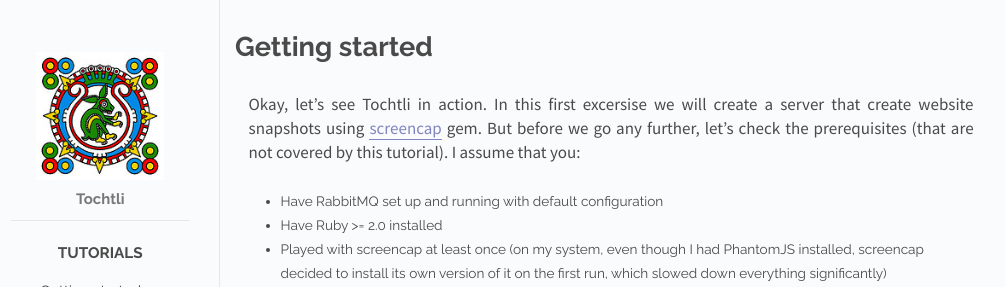
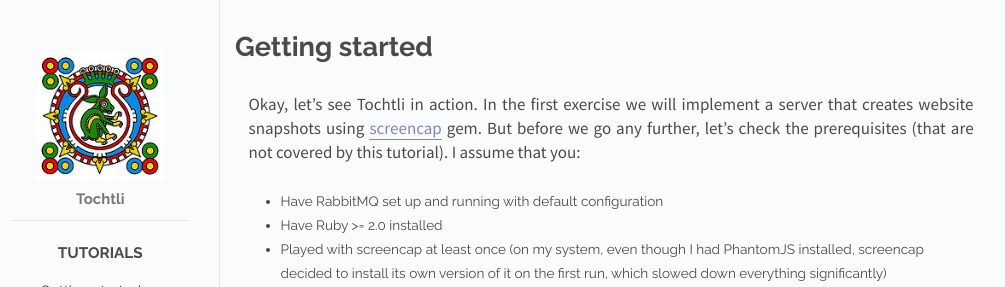
Before and after one commit to PuzzleFlow/tochtli, a Jekyll site: the page built from tutorials/getting-started.md, in a window 1280 px wide. Shown: the top 287 px of the page, without its empty margins (139-1144 px from the left). Built offline with Jekyll 4.4.1, drawn with Linux system fonts in a browser that asks for light colours; Markdown is read by kramdown in place of the engine named in the settings.

Commit message:
1st tutorial corrections

```diff
--- a/tutorials/getting-started.md
+++ b/tutorials/getting-started.md
@@ -5,7 +5,7 @@ title: Getting started
 
 # Getting started
 
-Okay, let's see Tochtli in action. In this first excersise we will create a server that create website snapshots using [screencap](https://github.com/maxwell/screencap) gem. But before we go any further, let's check the prerequisites (that are not covered by this tutorial). I assume that you:
+Okay, let's see Tochtli in action. In the first exercise we will implement a server that creates website snapshots using [screencap](https://github.com/maxwell/screencap) gem. But before we go any further, let's check the prerequisites (that are not covered by this tutorial). I assume that you:
 
 * Have RabbitMQ set up and running with default configuration
 * Have Ruby >= 2.0 installed
```
